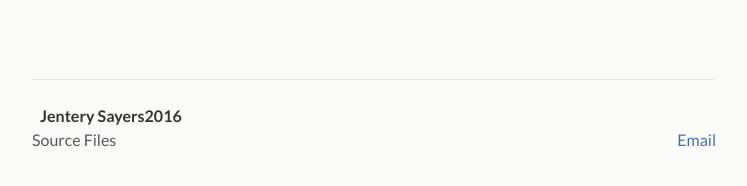
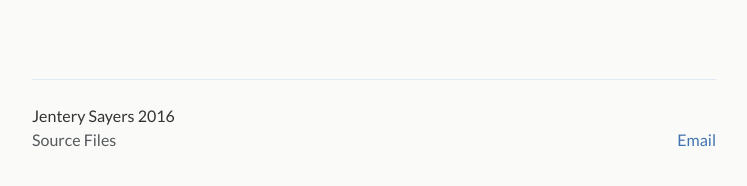
Before and after one commit to jentery/cspt500, a Jekyll site: the page built from _pages/work.html, in a window 1280 px wide. Shown: the part 557-743 px from the top of the page, without its empty margins (266-1013 px from the left). Built offline with Jekyll 4.4.1, drawn with Linux system fonts in a browser that asks for light colours.

Commit message:
edited footer

```diff
--- a/_includes/footer.html
+++ b/_includes/footer.html
@@ -1,6 +1,6 @@
 <footer class="site-footer">
 
-  <div class="site-copy"><span class="site-author">{{ site.author }}{{ site.time | date: '%Y' }}</span></div>
+  <div class="site-copy">{{ site.author }} {{ site.time | date: '%Y' }}</div>
 
   <div class="site-links">
     <div class="site-contact">
```
